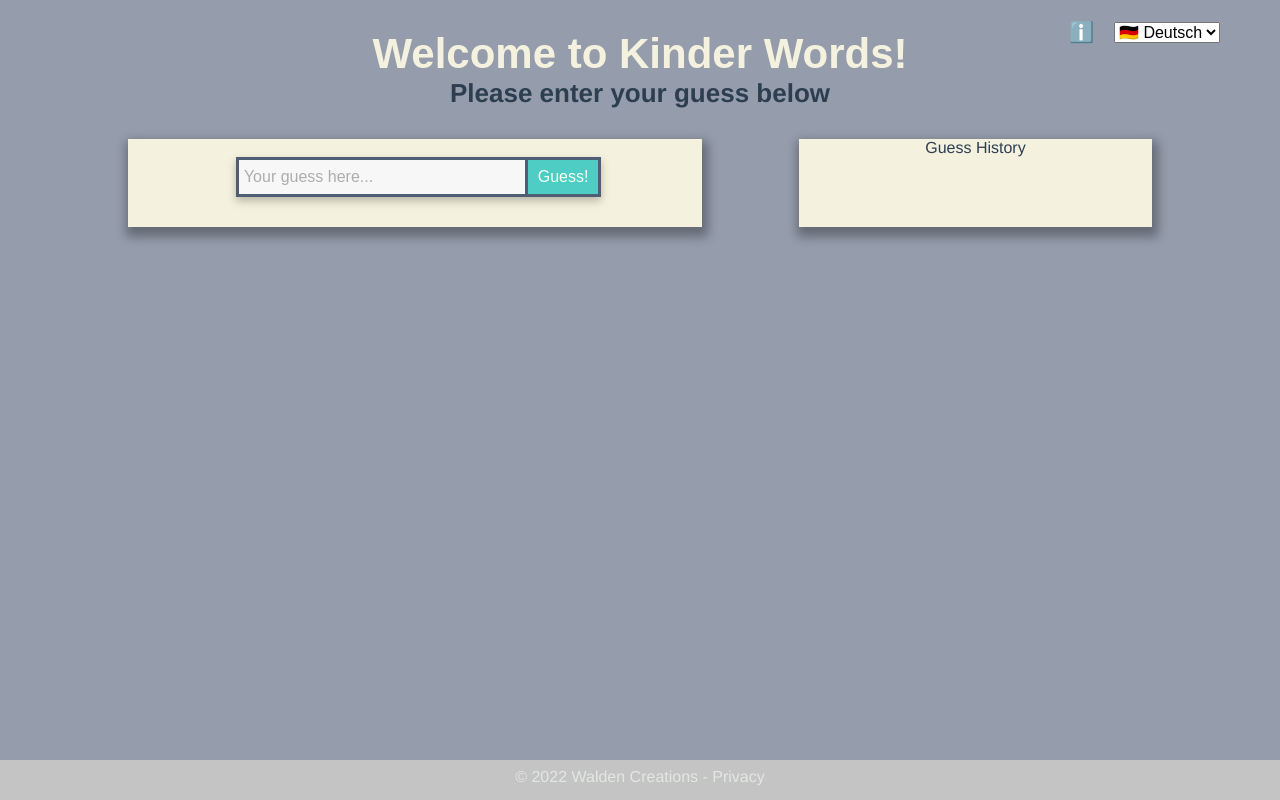
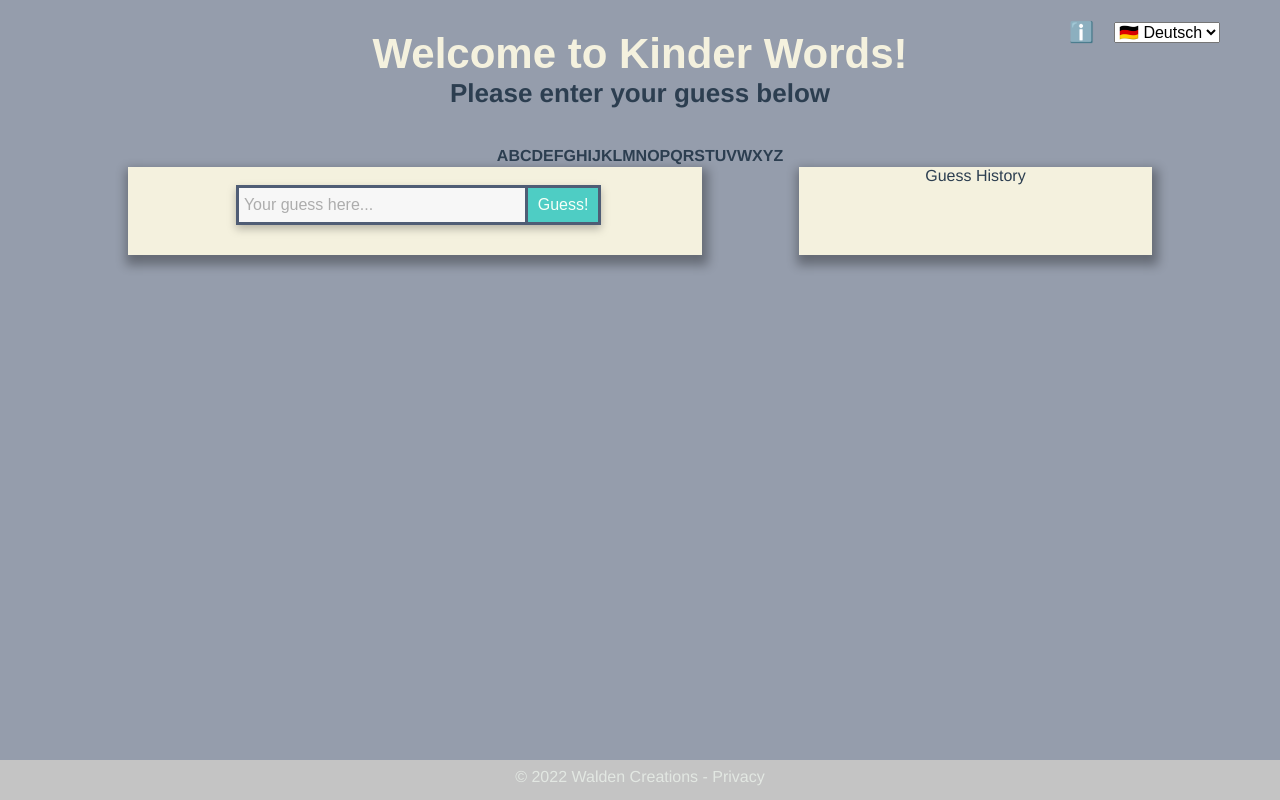
Before and after one commit to brend/wharrgarbl-client, a Vue app: page / in a window 1280 px wide. Built offline with nearby package versions, Linux system fonts and the light colour scheme.

Commit message:
show alphabet list

```diff
--- a/src/assets/global.css
+++ b/src/assets/global.css
@@ -82,10 +82,12 @@ h3 {
   width: 96%;
   padding: 8px 5px;
   outline: none;
+  text-transform: uppercase;
 }
 
 .guessField > .guess::placeholder {
   color: rgba(0, 0, 0, 0.3);
+  text-transform: none;
 }
 
 .guessField > .submit {
@@ -124,6 +126,10 @@ h3 {
   width: 80px;
   height: 80px;
   text-align: center;
+}
+
+.alphabetList li {
+  display: inline;
 }
 
 /* the following definisitons will change the color of the letter accordingly to the logic */
--- /dev/null
+++ b/src/components/AlphabetList.vue
@@ -0,0 +1,24 @@
+<template>
+  <ul class="alphabetList">
+    <li v-for="(letter, index) of letters" :key="index">
+      <letter-box :hints="hints" :letter="letter"></letter-box>
+    </li>
+  </ul>
+</template>
+
+<script>
+import LetterBox from './LetterBox.vue';
+export default {
+  props: ["hints"],
+  components: { LetterBox },
+  data() {
+    return {
+      letters: "ABCDEFGHIJKLMNOPQRSTUVWXYZ".split(''),
+    };
+  },
+}
+</script>
+
+<style>
+
+</style>
--- a/src/components/WharrgarblGame.vue
+++ b/src/components/WharrgarblGame.vue
@@ -5,6 +5,7 @@
       <h1 class="title">Welcome to Kinder Words!</h1>
       <h3>Please enter your guess below</h3>
     </div>
+    <alphabet-list :hints="combinedHints"></alphabet-list>
     <div class="container">
       <div class="guessView">
         <div class="guessField">
@@ -19,7 +20,7 @@
           </li>
         </ul>
       </div>
-      <history-view :items="items" />
+      <history-view :items="items"></history-view>
     </div>
   </div>
   <div class="footer">
@@ -39,11 +40,12 @@ import axios from 'axios';
 import WordRow from './WordRow.vue';
 import HistoryView from './HistoryView.vue';
 import MessageBox from './MessageBox.vue';
+import AlphabetList from './AlphabetList.vue';
 
 export default {
   name: 'WharrgarblGame',
   props: ["lang"],
-  components: {WordRow, HistoryView, MessageBox},
+  components: { WordRow, HistoryView, MessageBox, AlphabetList },
   data() {
     return {
       guess: '',
@@ -150,7 +152,30 @@ export default {
   computed: {
     recentItems() {
       return this.items.slice(-6);
-    }
+    },
+    combinedHints() {
+      const hints = {};
+
+      for (const item of this.items) {
+        if (!item.hints) {
+          continue;
+        }
+
+        for (const letter of Object.keys(item.hints)) {
+          if (hints[letter]) {
+            if (!(hints[letter].yes || hints[letter].no)) {
+              hints[letter] = item.hints[letter];
+            }
+          } else {
+            hints[letter] = item.hints[letter];
+          }
+        }
+      }
+
+      console.log("combined", hints);
+
+      return hints;
+    },
   },
 }
 </script>
```
